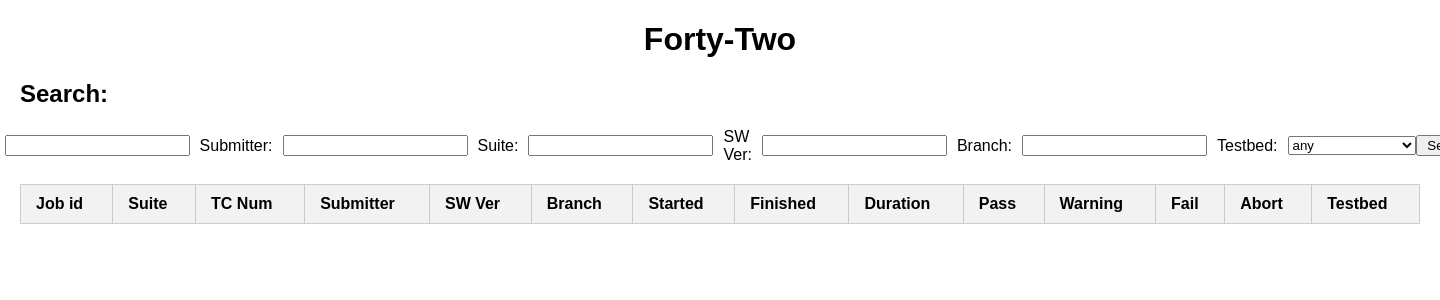
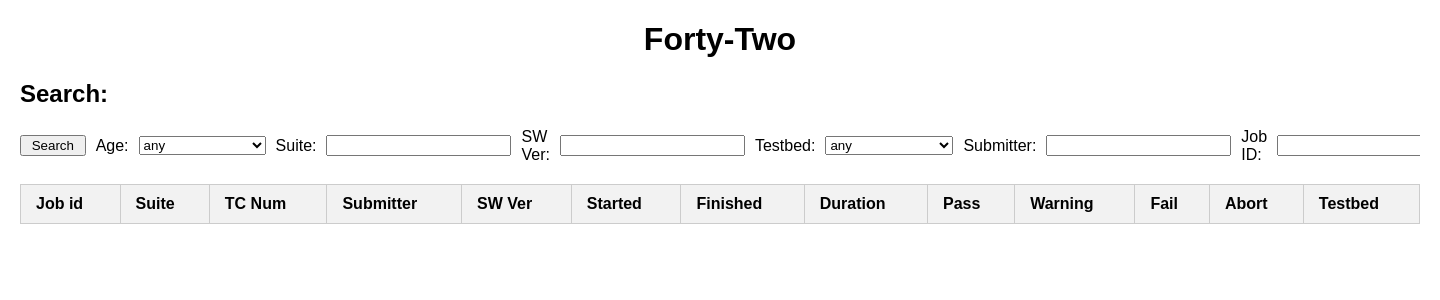
Before and after one commit to sfsharon/canary, a Flask app: page / in a window 1440 px wide; the page is wider, and only the part inside the window is pictured. Shown: the top 300 px of that part. Run offline with Flask 3, Linux system fonts and the light colour scheme; lists and menus that the app fills with data are empty.

Commit message:
Add "age" text box and refactor elements in HTML page

```diff
--- a/tate/app.py
+++ b/tate/app.py
@@ -94,14 +94,19 @@ def index():
             conditions_list.append(r"sw_ver LIKE \"" + f"%{sw_ver}%" + r"\"")
 
             # branch
-        branch     = request.form['branch']
-        if len(branch) > 0 :
-            conditions_list.append(r"branch LIKE \"" + f"%{branch}%" + r"\"")
+        # branch     = request.form['branch']
+        # if len(branch) > 0 :
+        #     conditions_list.append(r"branch LIKE \"" + f"%{branch}%" + r"\"")
 
             # testbed
         testbed     = request.form['testbed']
         if len(testbed) > 0 and testbed != "any":
             conditions_list.append(r"testbed LIKE \"" + f"%{testbed}%" + r"\"")
+
+            # age
+        age     = request.form['age']
+        if len(age) > 0 and age != "any":
+            conditions_list.append(f"started >= DATE_SUB(CURDATE(), INTERVAL {age})")
 
         # Combine conditions with AND operator
         if len(conditions_list) > 0 :
--- a/tate/templates/index.html
+++ b/tate/templates/index.html
@@ -14,9 +14,11 @@
 
         form {
             display: flex;
-            justify-content: center;
+            justify-content: left;
             align-items: center;
             margin-bottom: 20px;
+            max-width: 100%;
+            overflow-x: auto;
         }
 
         form label {
@@ -52,11 +54,19 @@
     <h1>Forty-Two</h1>
     <h2>Search:</h2>
     <form method="POST">
-        <label for="job_id">Job ID:</label>
-        <input type="number" id="job_id" name="job_id">
+        <input type="submit" value=" Search ">
 
-        <label for="submitter">Submitter:</label>
-        <input type="text" id="submitter" name="submitter">
+        <label for="age">Age:</label>
+        <select id="age" name="age">
+            <option value="any">any</option>
+            <option value="1 DAY">Today</option>
+            <option value="1 WEEK">One Week ago</option>
+            <option value="2 WEEK">Two Weeks ago</option>
+            <option value="3 WEEK">Three Weeks ago</option>
+            <option value="1 MONTH">One Month ago</option>
+            <option value="2 MONTH">Two Month ago</option>
+            <option value="3 MONTH">Three Month ago</option>
+        </select>
 
         <label for="suite">Suite:</label>
         <input type="text" id="suite" name="suite">
@@ -64,8 +74,8 @@
         <label for="sw_ver">SW Ver:</label>
         <input type="text" id="sw_ver" name="sw_ver">
 
-        <label for="branch">Branch:</label>
-        <input type="text" id="branch" name="branch">
+        <!-- <label for="branch">Branch:</label>
+        <input type="text" id="branch" name="branch"> -->
 
         <label for="testbed">Testbed:</label>
         <select id="testbed" name="testbed">
@@ -100,7 +110,12 @@
             <option value="Edgecore-pc3025">Edgecore-pc3058</option>
         </select>
 
-        <input type="submit" value=" Search ">
+        <label for="submitter">Submitter:</label>
+        <input type="text" id="submitter" name="submitter">
+
+        <label for="job_id">Job ID:</label>
+        <input type="number" id="job_id" name="job_id">
+
     </form>
     <table>
         <tr>
@@ -109,7 +124,7 @@
             <th>TC Num</th>
             <th>Submitter</th>
             <th>SW Ver</th>
-            <th>Branch</th>
+            <!-- <th>Branch</th> -->
             <th>Started</th>
             <th>Finished</th>
             <th>Duration</th>
@@ -126,7 +141,7 @@
                 <td>{{ item["tcnum"] }}</td>
                 <td>{{ item["submitter"] }}</td>
                 <td>{{ item["sw_ver"] }}</td>
-                <td>{{ item["branch"] }}</td>
+                <!-- <td>{{ item["branch"] }}</td> -->
                 <td>{{ item["started"] }}</td>
                 <td>{{ item["finished"] }}</td>
                 <td>{{ item["duration"] }}</td>
@@ -135,6 +150,7 @@
                 <td>{{ item["fail"] }}</td>
                 <td>{{ item["abort"] }}</td>
                 <td>{{ item["testbed"] }}</td>
+                <td>{{ item["age"] }}</td>
             </tr>
         {% endfor %}
     </table>
```
